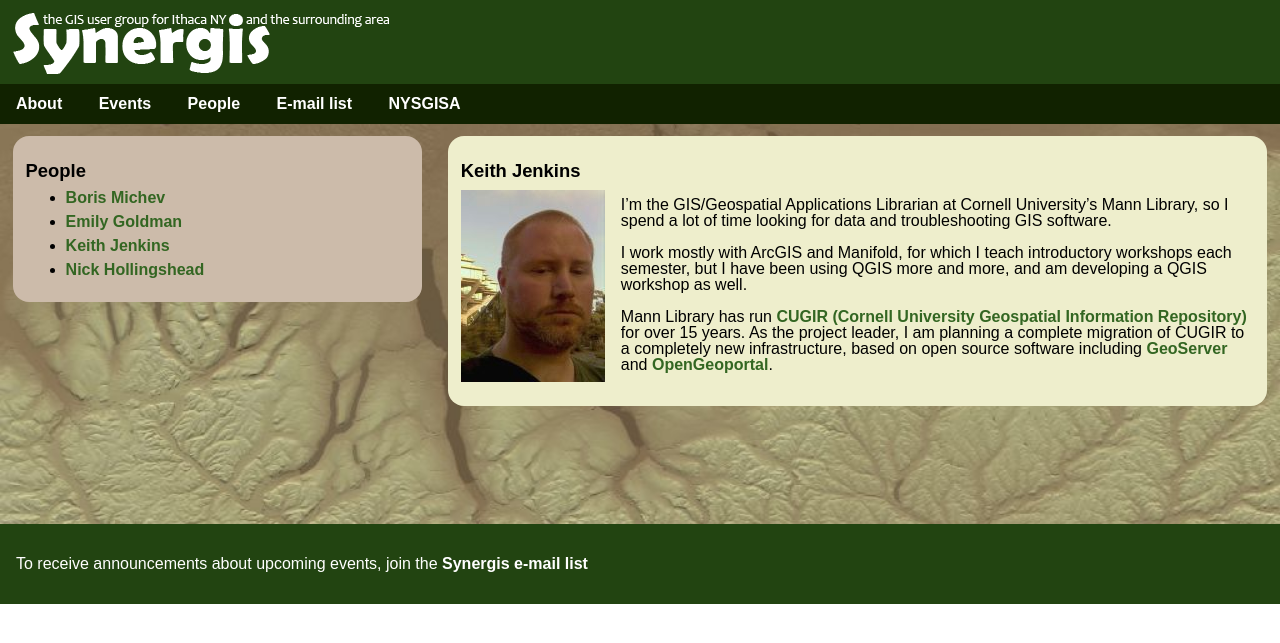
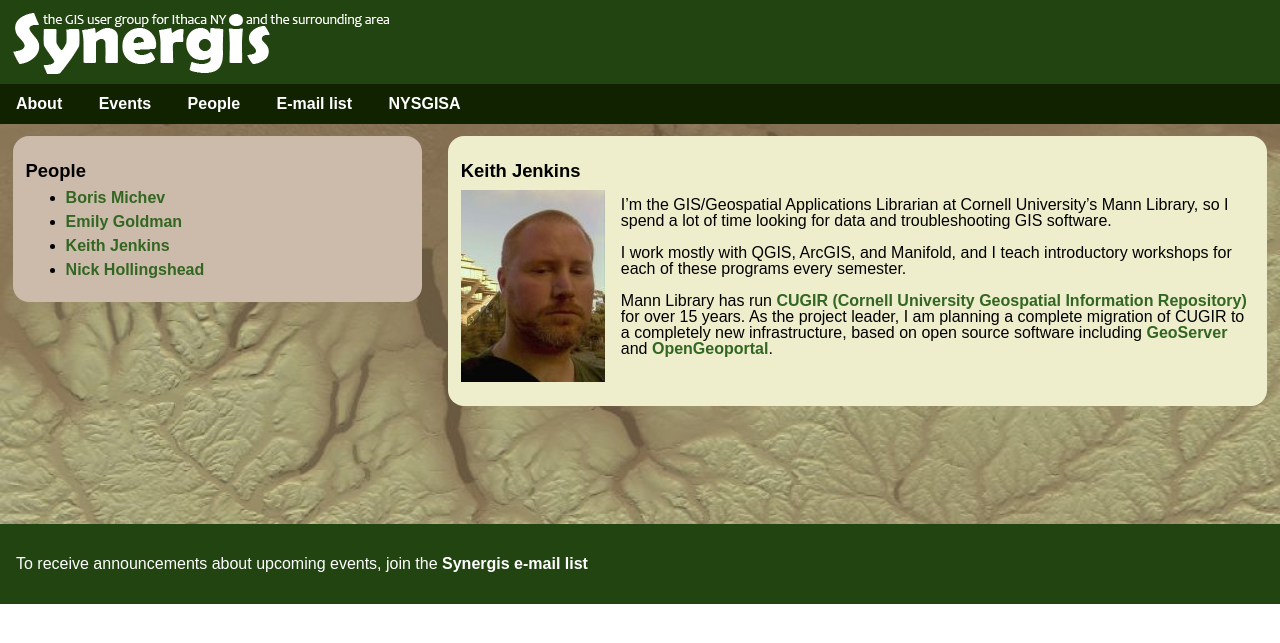
Before and after one commit to synergis-ny/synergis-ny.github.io, a Jekyll site: the page built from _posts/people/0000-01-01-keith-jenkins.md, in a window 1280 px wide. Shown: the top 643 px of the page. Built offline with Jekyll 4.4.1, drawn with Linux system fonts in a browser that asks for light colours.

Commit message:
Update 0000-01-01-keith-jenkins.md

```diff
--- a/_posts/people/0000-01-01-keith-jenkins.md
+++ b/_posts/people/0000-01-01-keith-jenkins.md
@@ -10,6 +10,6 @@
 
 I'm the GIS/Geospatial Applications Librarian at Cornell University's Mann Library, so I spend a lot of time looking for data and troubleshooting GIS software.
 
-I work mostly with ArcGIS and Manifold, for which I teach introductory workshops each semester, but I have been using QGIS more and more, and am developing a QGIS workshop as well.
+I work mostly with QGIS, ArcGIS, and Manifold, and I teach introductory workshops for each of these programs every semester.
 
 Mann Library has run [CUGIR (Cornell University Geospatial Information Repository)](http://cugir.mannlib.cornell.edu) for over 15 years.  As the project leader, I am planning a complete migration of CUGIR to a completely new infrastructure, based on open source software including [GeoServer](http://geoserver.org/) and [OpenGeoportal](http://opengeoportal.org/).
```
